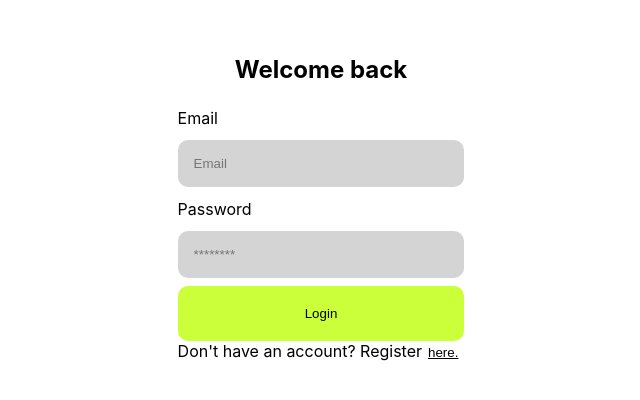
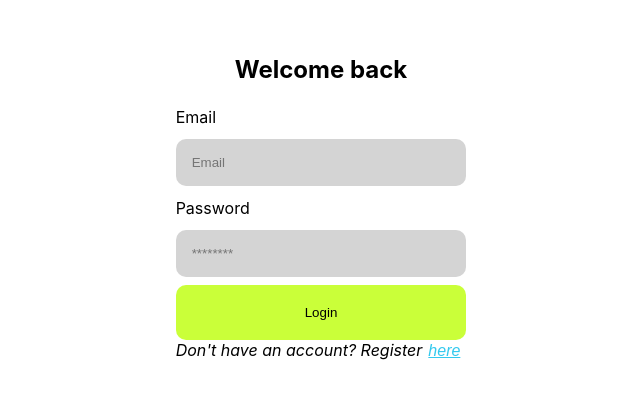
Before and after one commit to GoonMart-Goons/GoonMart-Online-Store, a React (Create React App) app in the folder GoonMart_Web/: page /login in a window 1280 px wide. Shown: the part 290-690 px from the top of the page, without its empty margins (319-959 px from the left). Built offline with nearby package versions, Linux system fonts and the light colour scheme.

Commit message:
made 'Register here' look nicer

```diff
--- a/GoonMart_Web/src/App.css
+++ b/GoonMart_Web/src/App.css
@@ -283,9 +283,12 @@ nav button :hover{
 
 .form-link-btn{
   background: none;
-  color: black;
+  color: rgb(51, 201, 238);
   text-decoration: underline;
   border: none;
+  cursor: pointer;
+  font-size: 16px;
+
 }
 
 .form-error{
--- a/GoonMart_Web/src/Login.js
+++ b/GoonMart_Web/src/Login.js
@@ -73,7 +73,7 @@ export default function Login() {
 
                     <button type="submit" className="form-btn">Login</button>
                 </form>
-                Don't have an account? Register<button className="form-link-btn" onClick = {() => navigate('/register')}>here.</button>
+                <i>Don't have an account? Register</i><button className="form-link-btn" onClick = {() => navigate('/register')}><i>here</i></button>
             </div>
         </div>
     </section>
```
